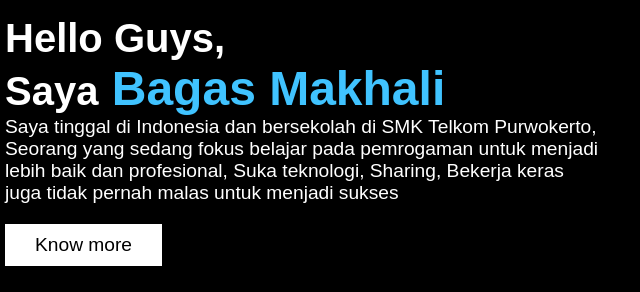
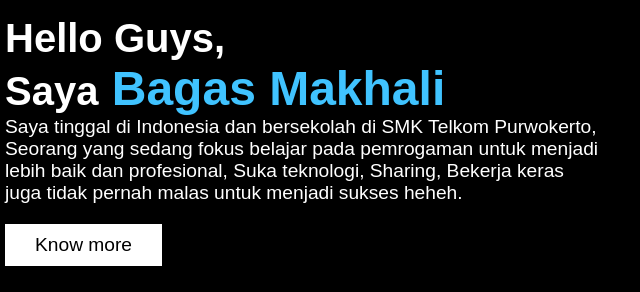
Before and after one commit to Bagassurahman/makhalibagas.github.io, a plain HTML site: page index.html in a window 1280 px wide. Shown: the part 259-551 px from the top of the page, 95-735 px from the left. Drawn offline with Linux system fonts and the light colour scheme; a web font is replaced by a local one.

Commit message:
portofolio web

```diff
--- a/index.html
+++ b/index.html
@@ -15,7 +15,7 @@
 
     		<div class="content">
     			<h2>Hello Guys,<br>Saya<span> Bagas Makhali</span></h2>
-    			<p>Saya tinggal di Indonesia dan bersekolah di SMK Telkom Purwokerto, Seorang yang sedang fokus belajar pada pemrogaman untuk menjadi lebih baik dan profesional, Suka teknologi, Sharing, Bekerja keras juga tidak pernah malas untuk menjadi sukses </p>
+    			<p>Saya tinggal di Indonesia dan bersekolah di SMK Telkom Purwokerto, Seorang yang sedang fokus belajar pada pemrogaman untuk menjadi lebih baik dan profesional, Suka teknologi, Sharing, Bekerja keras juga tidak pernah malas untuk menjadi sukses heheh. </p>
     			<a href="#">Know more</a>
     		</div>
     		<ul class="sci">
```
